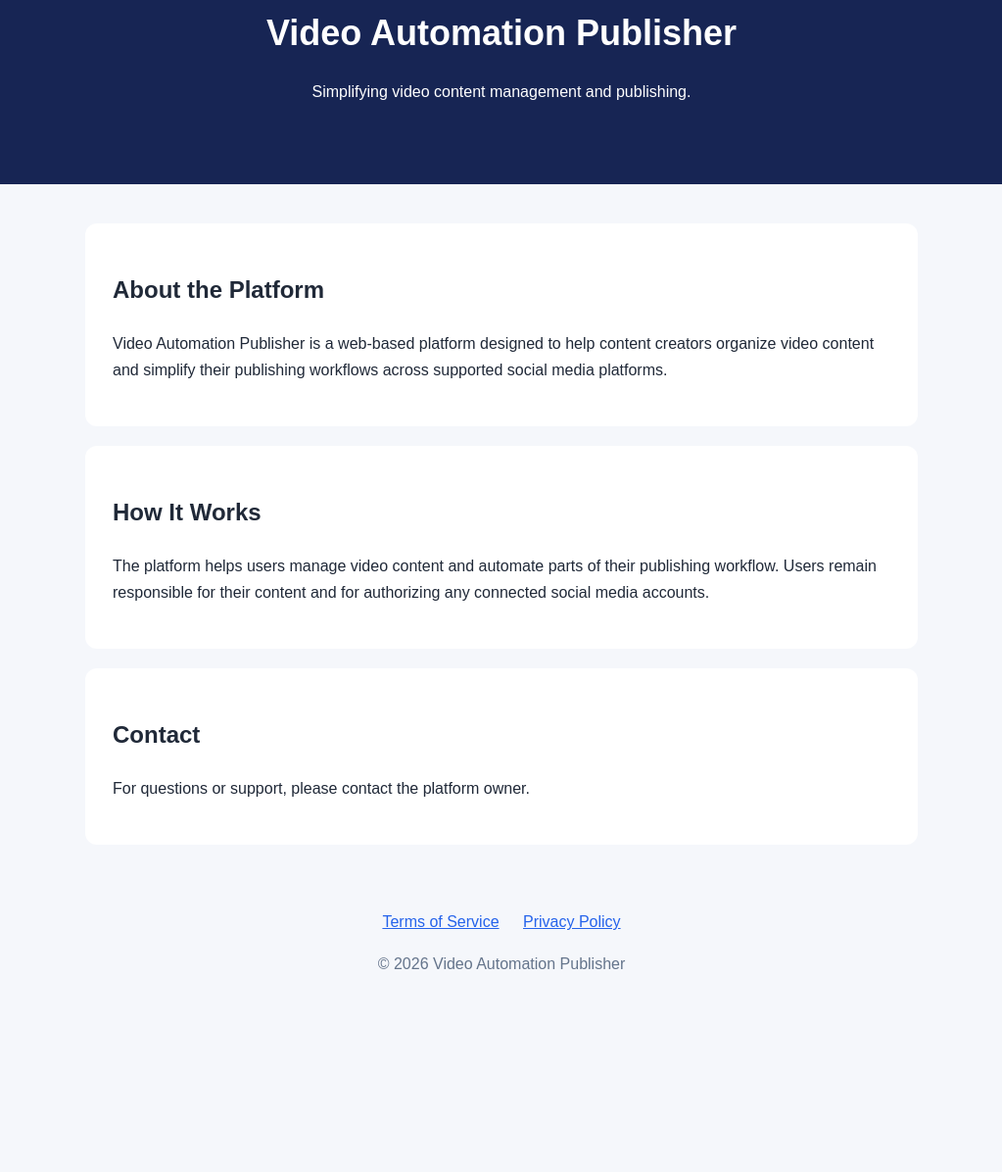
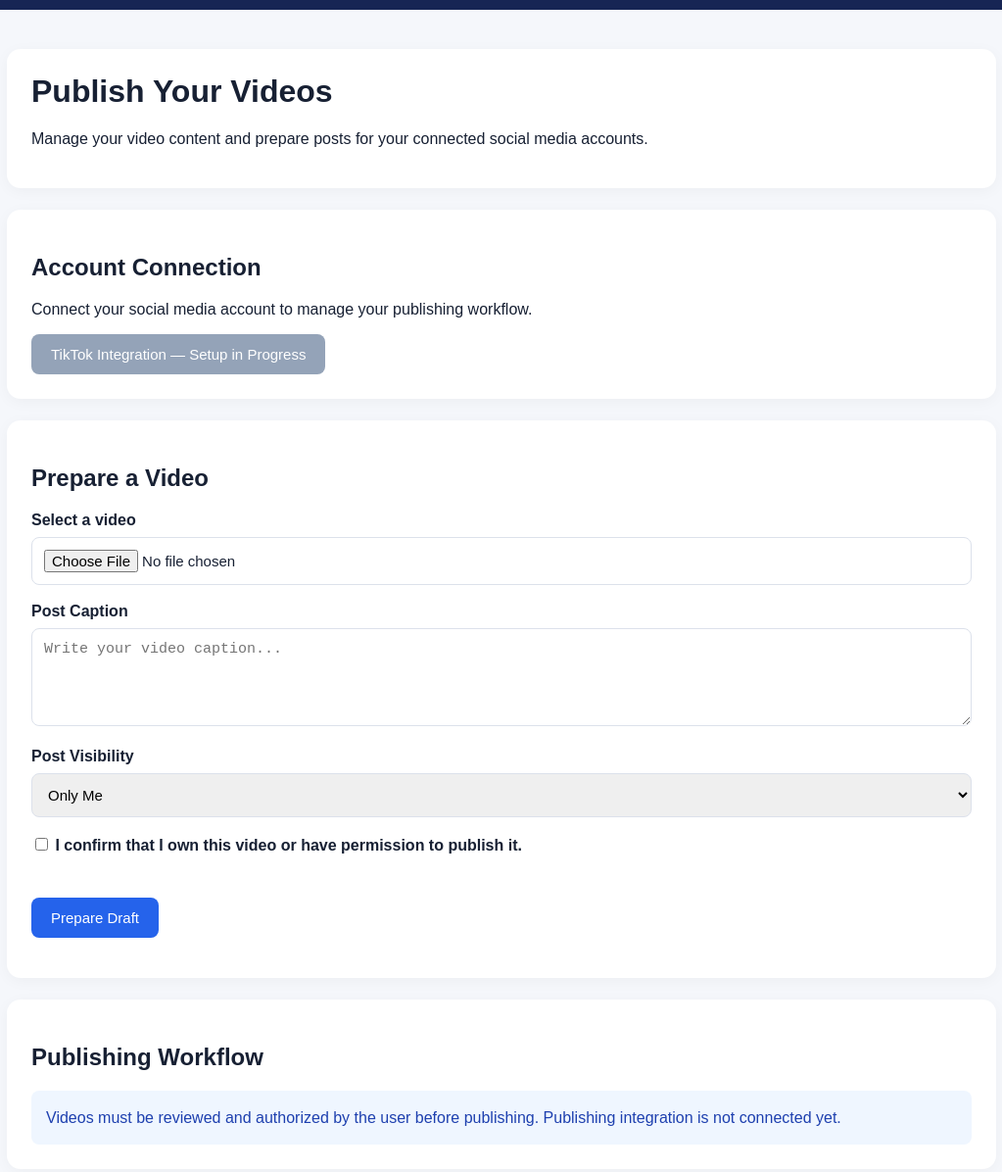
Before and after one commit to kareemkhaled111/video-automation-publisher, a plain HTML site: page index.html in a window 1280 px wide. Shown: the part 62-1258 px from the top of the page at 98% size, without its empty margins (128-1151 px from the left). Before the commit the page ends 1101 px from the top, so only its background shows below. Drawn offline with Linux system fonts and the light colour scheme.

Commit message:
Revise index.html for layout and style enhancements
Refactor HTML structure and styles for improved layout and functionality.

```diff
--- a/index.html
+++ b/index.html
@@ -4,79 +4,237 @@
 <meta charset="UTF-8">
 <meta name="viewport" content="width=device-width, initial-scale=1.0">
 <title>Video Automation Publisher</title>
-  <meta name="description" content="A video content management and publishing automation platform.">
+
 <style>
+* { box-sizing: border-box; }
+
 body {
   margin: 0;
   font-family: Arial, sans-serif;
   background: #f5f7fb;
-      color: #202938;
-      line-height: 1.7;
+  color: #172033;
 }
+
 header {
   background: #172554;
   color: white;
-      padding: 65px 20px;
-      text-align: center;
+  padding: 22px 7%;
+  display: flex;
+  justify-content: space-between;
+  align-items: center;
 }
-    header h1 { font-size: 36px; margin: 0 0 12px; }
-    main {
-      max-width: 850px;
+
+header h2 { margin: 0; }
+
+.container {
+  max-width: 1050px;
   margin: 40px auto;
   padding: 0 20px;
 }
-    section {
+
+.card {
   background: white;
-      padding: 28px;
-      margin-bottom: 20px;
-      border-radius: 12px;
+  padding: 25px;
+  border-radius: 14px;
+  margin-bottom: 22px;
+  box-shadow: 0 3px 15px rgba(0,0,0,.04);
 }
+
+h1 { margin-top: 0; }
+
+label {
+  display: block;
+  font-weight: bold;
+  margin: 18px 0 8px;
+}
+
+input, textarea, select {
+  width: 100%;
+  padding: 12px;
+  border: 1px solid #dce1eb;
+  border-radius: 8px;
+  font-size: 15px;
+}
+
+textarea {
+  min-height: 100px;
+  resize: vertical;
+}
+
+button {
+  border: 0;
+  padding: 12px 20px;
+  border-radius: 8px;
+  background: #2563eb;
+  color: white;
+  font-size: 15px;
+  cursor: pointer;
+}
+
+button:disabled {
+  background: #94a3b8;
+  cursor: not-allowed;
+}
+
+#preview {
+  display: none;
+  width: 100%;
+  max-height: 450px;
+  margin-top: 20px;
+  border-radius: 10px;
+  background: black;
+}
+
+.notice {
+  background: #eff6ff;
+  padding: 15px;
+  border-radius: 8px;
+  color: #1e40af;
+  line-height: 1.6;
+}
+
+.status {
+  margin-top: 15px;
+  font-weight: bold;
+}
+
 footer {
   text-align: center;
   padding: 25px;
   color: #64748b;
 }
-    a { color: #2563eb; }
-    footer a { margin: 0 10px; }
+
+footer a {
+  margin: 0 10px;
+  color: #2563eb;
+}
 </style>
 </head>
+
 <body>
+
 <header>
-    <h1>Video Automation Publisher</h1>
-    <p>Simplifying video content management and publishing.</p>
+  <h2>Video Automation Publisher</h2>
+  <span>Creator Dashboard</span>
 </header>
 
-  <main>
-    <section>
-      <h2>About the Platform</h2>
+<div class="container">
+
+  <div class="card">
+    <h1>Publish Your Videos</h1>
     <p>
-        Video Automation Publisher is a web-based platform designed
-        to help content creators organize video content and simplify
-        their publishing workflows across supported social media
-        platforms.
+      Manage your video content and prepare posts
+      for your connected social media accounts.
     </p>
-    </section>
+  </div>
 
-    <section>
-      <h2>How It Works</h2>
+  <div class="card">
+    <h2>Account Connection</h2>
+
     <p>
-        The platform helps users manage video content and automate
-        parts of their publishing workflow. Users remain responsible
-        for their content and for authorizing any connected social
-        media accounts.
+      Connect your social media account to manage
+      your publishing workflow.
     </p>
-    </section>
 
-    <section>
-      <h2>Contact</h2>
-      <p>For questions or support, please contact the platform owner.</p>
-    </section>
-  </main>
+    <button disabled>
+      TikTok Integration — Setup in Progress
+    </button>
+  </div>
+
+  <div class="card">
+    <h2>Prepare a Video</h2>
+
+    <label for="video">Select a video</label>
+    <input type="file" id="video" accept="video/mp4,video/quicktime">
+
+    <video id="preview" controls></video>
+
+    <label for="caption">Post Caption</label>
+    <textarea id="caption"
+      placeholder="Write your video caption..."></textarea>
+
+    <label for="privacy">Post Visibility</label>
+    <select id="privacy">
+      <option value="SELF_ONLY">Only Me</option>
+      <option value="PUBLIC_TO_EVERYONE">Everyone</option>
+    </select>
+
+    <label>
+      <input type="checkbox" id="rights" style="width:auto">
+      I confirm that I own this video or have permission
+      to publish it.
+    </label>
+
+    <br><br>
+
+    <button id="prepare">Prepare Draft</button>
+
+    <p class="status" id="status"></p>
+  </div>
+
+  <div class="card">
+    <h2>Publishing Workflow</h2>
+
+    <div class="notice">
+      Videos must be reviewed and authorized by the user
+      before publishing. Publishing integration is not
+      connected yet.
+    </div>
+  </div>
+
+</div>
 
 <footer>
   <a href="terms.html">Terms of Service</a>
   <a href="privacy.html">Privacy Policy</a>
-    <p>&copy; 2026 Video Automation Publisher</p>
+  <p>© 2026 Video Automation Publisher</p>
 </footer>
+
+<script>
+const videoInput = document.getElementById("video");
+const preview = document.getElementById("preview");
+const status = document.getElementById("status");
+
+let videoUrl = null;
+
+videoInput.addEventListener("change", () => {
+  const file = videoInput.files[0];
+
+  if (!file) return;
+
+  if (videoUrl) URL.revokeObjectURL(videoUrl);
+
+  videoUrl = URL.createObjectURL(file);
+  preview.src = videoUrl;
+  preview.style.display = "block";
+
+  status.textContent = "Video selected successfully.";
+});
+
+document.getElementById("prepare").addEventListener("click", () => {
+  const file = videoInput.files[0];
+  const caption = document.getElementById("caption").value;
+  const rights = document.getElementById("rights").checked;
+
+  if (!file) {
+    status.textContent = "Please select a video.";
+    return;
+  }
+
+  if (!rights) {
+    status.textContent = "Please confirm your content rights.";
+    return;
+  }
+
+  if (!caption.trim()) {
+    status.textContent = "Please enter a caption.";
+    return;
+  }
+
+  status.textContent =
+    "Draft information validated locally. Publishing integration is not connected yet.";
+});
+</script>
+
 </body>
 </html>
```
Lines whose indentation alone changed are shown as unchanged.
